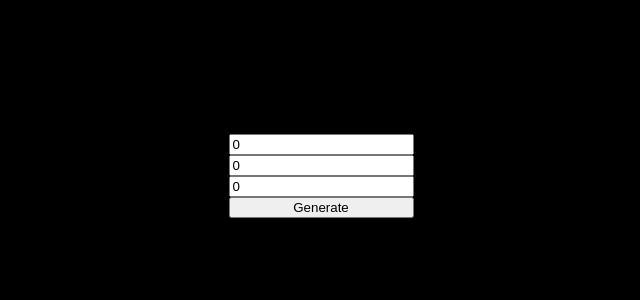
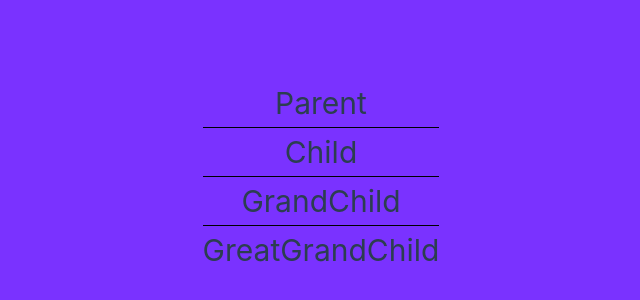
Before and after one commit to bgsdewo/Vue_With_Pinia, a Vue app in the folder vue-state-management/: page / in a window 1280 px wide. Shown: the part 224-524 px from the top of the page, without its empty margins (319-959 px from the left). Built offline with nearby package versions, Linux system fonts and the light colour scheme.

Commit message:
Membuat Skenario State Pada Component Bersarang

```diff
--- a/vue-state-management/src/App.vue
+++ b/vue-state-management/src/App.vue
@@ -1,54 +1,10 @@
 <script setup>
-import { reactive,ref } from 'vue'
-
-// const red = ref(0)
-// const green = ref(0)
-// const blue = ref(0)
-
-// function generateColor() {
-//   red.value = Math.floor(Math.random() * 255)
-//   green.value = Math.floor(Math.random() * 255)
-//   blue.value = Math.floor(Math.random() * 255)
-// }
-
-// const color = ref({
-//     red:0,
-//     green:0,
-//     blue:0,
-//   })
-
-  // //atau bisa memanfaatkan ini juga jika berupa object datanya
-  const color = reactive({
-    red:0,
-    green:0,
-    blue:0,
-  })
-
-  function generateColor() {
-  color.red = Math.floor(Math.random() * 255)
-  color.green = Math.floor(Math.random() * 255)
-  color.blue = Math.floor(Math.random() * 255)
-}
-
-//perbedaan asign value pada ref dengan reactive
-// const refValue = ref('Hello')
-// const reactiveValue = reactive({
-//   greeting:'world',
-// })
-
-//mencoba men asign ulang nilai yg sudah di asign diatas
-// refValue.value = true
-// reactiveValue=  false;
+import Parent from './components/Parent.vue'
 </script>
 
 <template>
-  <main :style="{ backgroundColor: `rgb(${color.red}, ${color.green}, ${color.blue})`}">
-    <div>
-      <input type="number" placeholder="red" v-model="color.red" id="">
-      <input type="number" placeholder="green" v-model="color.green" id="">
-      <input type="number" placeholder="blue" v-model="color.blue" id="">
-      <button @click="generateColor()">Generate</button>
-    </div>
+  <main>
+    <Parent />
   </main>
 </template>
 
--- a/vue-state-management/src/assets/main.css
+++ b/vue-state-management/src/assets/main.css
@@ -1 +1,10 @@
 @import './base.css';
+
+.line {
+	width: 100%;
+	border-bottom: 1px solid black;
+}
+
+h1 {
+	text-align: center;
+}
--- /dev/null
+++ b/vue-state-management/src/components/Child.vue
@@ -0,0 +1,10 @@
+<script setup>
+import GrandChild from './GrandChild.vue'
+</script>
+<template>
+    <div>
+        <h1>Child</h1>
+        <div class="line"></div>
+        <GrandChild />
+    </div>
+</template>
--- /dev/null
+++ b/vue-state-management/src/components/GrandChild.vue
@@ -0,0 +1,10 @@
+<script setup>
+import GreatGrandChild from './GreatGrandChild.vue'
+</script>
+<template>
+    <div>
+        <h1>GrandChild</h1>
+        <div class="line"></div>
+        <GreatGrandChild />
+    </div>
+</template>
--- /dev/null
+++ b/vue-state-management/src/components/GreatGrandChild.vue
@@ -0,0 +1,6 @@
+<template>
+    <div>
+        <h1>GreatGrandChild</h1>
+
+    </div>
+</template>
--- /dev/null
+++ b/vue-state-management/src/components/Parent.vue
@@ -0,0 +1,11 @@
+<script setup>
+import Child from './Child.vue'
+</script>
+
+<template>
+    <div>
+        <h1>Parent</h1>
+        <div class="line"></div>
+        <Child />
+    </div>
+</template>
```
